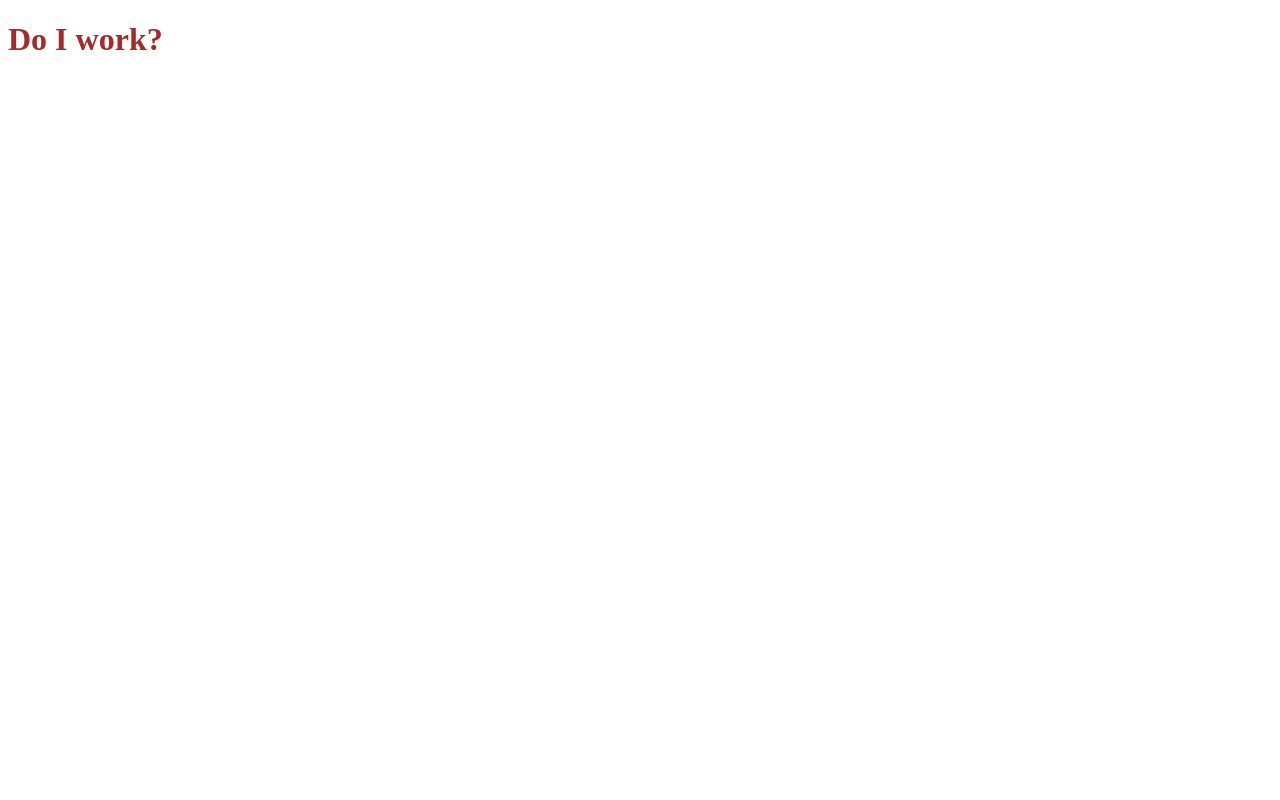
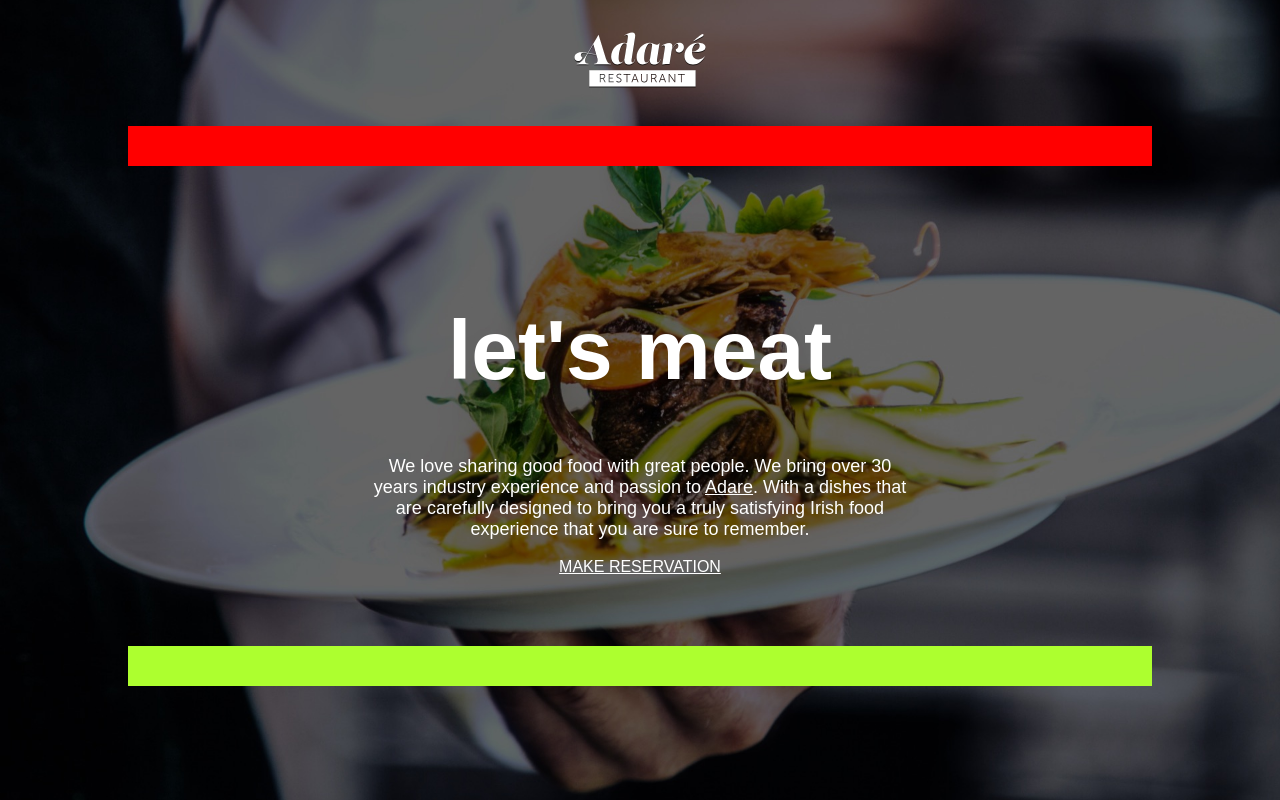
Before and after one commit to AyakaYasuda/Project1-Restaurant-Website, a plain HTML site: page Main/index.html in a window 1280 px wide. Drawn offline with Linux system fonts and the light colour scheme.

Commit message:
created main part and set the background image

```diff
--- a/Main/index.html
+++ b/Main/index.html
@@ -1,13 +1,35 @@
 <!DOCTYPE html>
 <html lang="en">
-<head>
-    <meta charset="UTF-8">
-    <meta http-equiv="X-UA-Compatible" content="IE=edge">
-    <meta name="viewport" content="width=device-width, initial-scale=1.0">
+  <head>
+    <meta charset="UTF-8" />
+    <meta http-equiv="X-UA-Compatible" content="IE=edge" />
+    <meta name="viewport" content="width=device-width, initial-scale=1.0" />
     <title>Adare Restaurant</title>
-    <link rel="stylesheet" href="style.css">
-</head>
-<body>
-    <h1>Do I work?</h1>
-</body>
+    <link rel="stylesheet" href="style.css" />
+  </head>
+  <body>
+    <div class="container">
+      <header>
+        <img
+          src="images/logo-adare-restaurant.png"
+          alt="Logo for Adare Restaurant"
+        />
+      </header>
+
+      <nav></nav>
+
+      <main>
+        <h1>let's meat</h1>
+        <p>
+          We love sharing good food with great people. We bring over 30 years
+          industry experience and passion to <a href="#">Adare</a>. With a dishes that are
+          carefully designed to bring you a truly satisfying Irish food
+          experience that you are sure to remember.
+        </p>
+        <a href="http://www.google.com" target="_blank">MAKE RESERVATION</a>
+      </main>
+
+      <footer></footer>
+    </div>
+  </body>
 </html>
--- a/Main/style.css
+++ b/Main/style.css
@@ -1,3 +1,56 @@
+html {
+  height: 100%;
+}
+
+body {
+  background-color: #2f3035;
+  background-image: url(images/background-adare-restaurant.jpg);
+  background-size: cover;
+  background-repeat: no-repeat;
+  background-position: center;
+}
+
+.container {
+  margin-left: auto;
+  margin-right: auto;
+  width: 1024px;
+}
+
+header {
+  height: 118px;
+  text-align: center;
+}
+
+nav {
+  background-color: red;
+  height: 40px;
+}
+
+main {
+  font-family: Arial, Helvetica, sans-serif;
+  height: 400px;
+  text-align: center;
+  padding-top: 80px;
+  padding-left: 240px;
+  padding-right: 240px;
+}
+
+footer {
+  background-color: greenyellow;
+  height: 40px;
+}
+
 h1 {
-    color: brown;
+  font-size: 84px;
+  color: white;
 }
+
+p {
+  font-size: 18px;
+  color: white;
+}
+
+a {
+  color: white;
+  /* text-decoration: none; */
+}
```
Also changed, not shown: Main/images/background-adare-restaurant.jpg (renamed from background-adare-restaurant.jpg), Main/images/logo-adare-restaurant.png (renamed from logo-adare-restaurant.png).
